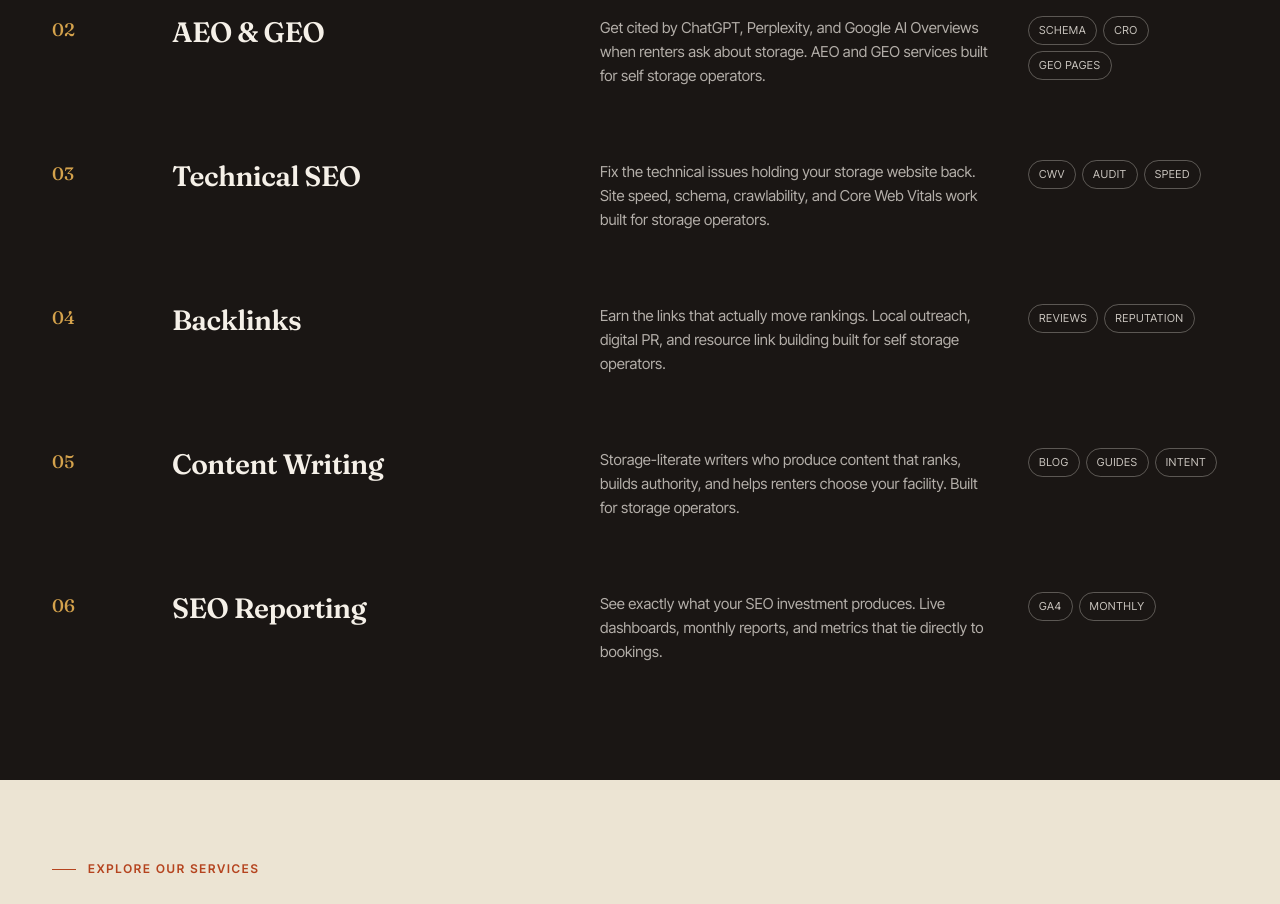
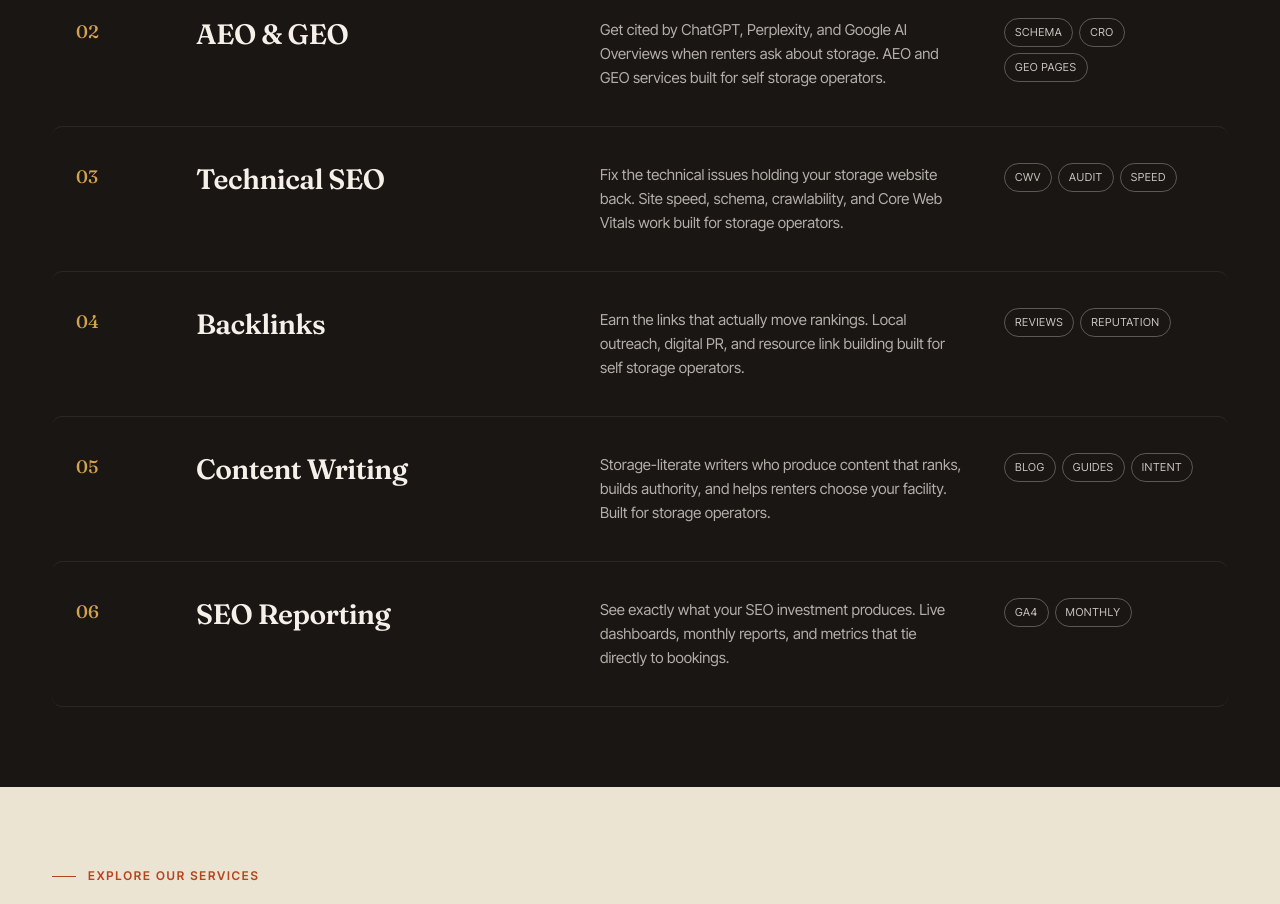
Before and after one commit to devmaai/self-v1, a Next.js app: page / in a window 1280 px wide. Shown: the part 2820-3724 px from the top of the page. Built offline with nearby package versions, Linux system fonts and the light colour scheme.

Commit message:
update the what we do part in home page Co-Authored-By: Sana0523<sanafathimanadaf0@gmail.com>

```diff
--- a/app/globals.css
+++ b/app/globals.css
@@ -513,27 +513,54 @@ section { position: relative; z-index: 2; }
 .services-list { display: flex; flex-direction: column; }
 
 .service-row {
+  position: relative;
   display: grid;
   grid-template-columns: 80px 1fr 1fr 200px;
   gap: 40px;
-  padding: 36px 0;
+  padding: 36px 24px;
   align-items: start;
-  transition: all 0.3s;
-}
-.service-row:hover { padding-left: 16px; }
+  border-top: 1px solid rgba(245, 240, 232, 0.08);
+  border-radius: 10px;
+  transition: background 0.3s ease, padding-left 0.3s ease, box-shadow 0.3s ease;
+}
+.services-list .service-row:last-child {
+  border-bottom: 1px solid rgba(245, 240, 232, 0.08);
+}
+.service-row::before {
+  content: "";
+  position: absolute;
+  left: 0;
+  top: 50%;
+  width: 3px;
+  height: 0;
+  background: var(--rust);
+  border-radius: 3px;
+  transform: translateY(-50%);
+  transition: height 0.3s ease;
+}
+.service-row:hover {
+  padding-left: 40px;
+  background: rgba(212, 162, 76, 0.06);
+  box-shadow: inset 0 0 0 1px rgba(212, 162, 76, 0.18);
+}
+.service-row:hover::before { height: 60%; }
 
 .service-num {
   font-family: var(--font-display);
   font-size: 18px;
   color: var(--ochre);
   font-weight: 500;
-}
+  transition: color 0.3s ease;
+}
+.service-row:hover .service-num { color: var(--rust); }
 
 .service-row h3 {
   font-size: 28px;
   color: var(--paper);
   line-height: 1.15;
-}
+  transition: color 0.3s ease;
+}
+.service-row:hover h3 { color: var(--ochre); }
 
 .service-row p {
   color: rgba(245, 240, 232, 0.7);
@@ -550,6 +577,12 @@ section { position: relative; z-index: 2; }
   color: rgba(245, 240, 232, 0.8);
   text-transform: uppercase;
   letter-spacing: 0.05em;
+  transition: border-color 0.3s ease, color 0.3s ease, background 0.3s ease;
+}
+.service-row:hover .service-tag {
+  border-color: rgba(212, 162, 76, 0.5);
+  color: var(--ochre);
+  background: rgba(212, 162, 76, 0.08);
 }
 
 /* ============================================================
```
